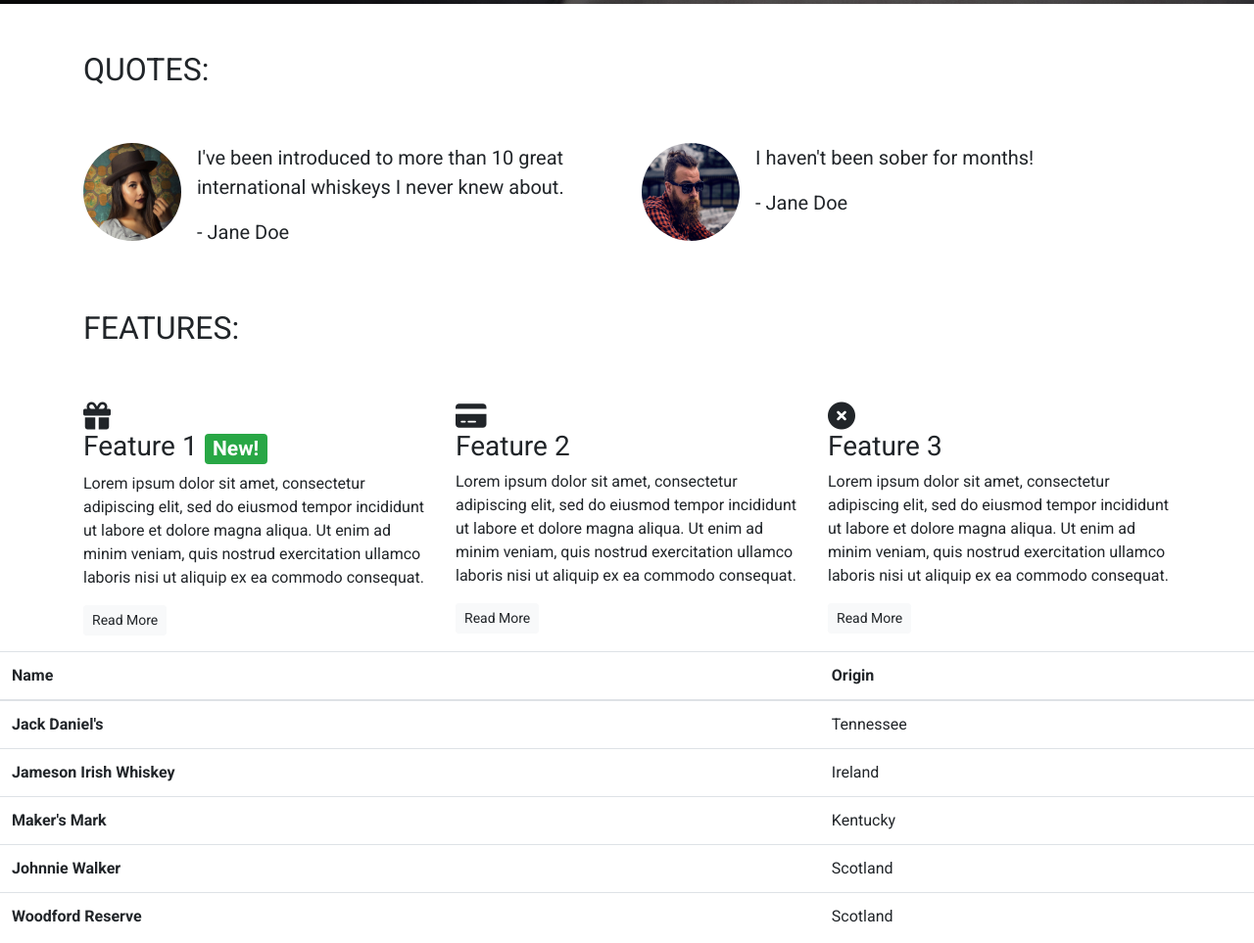
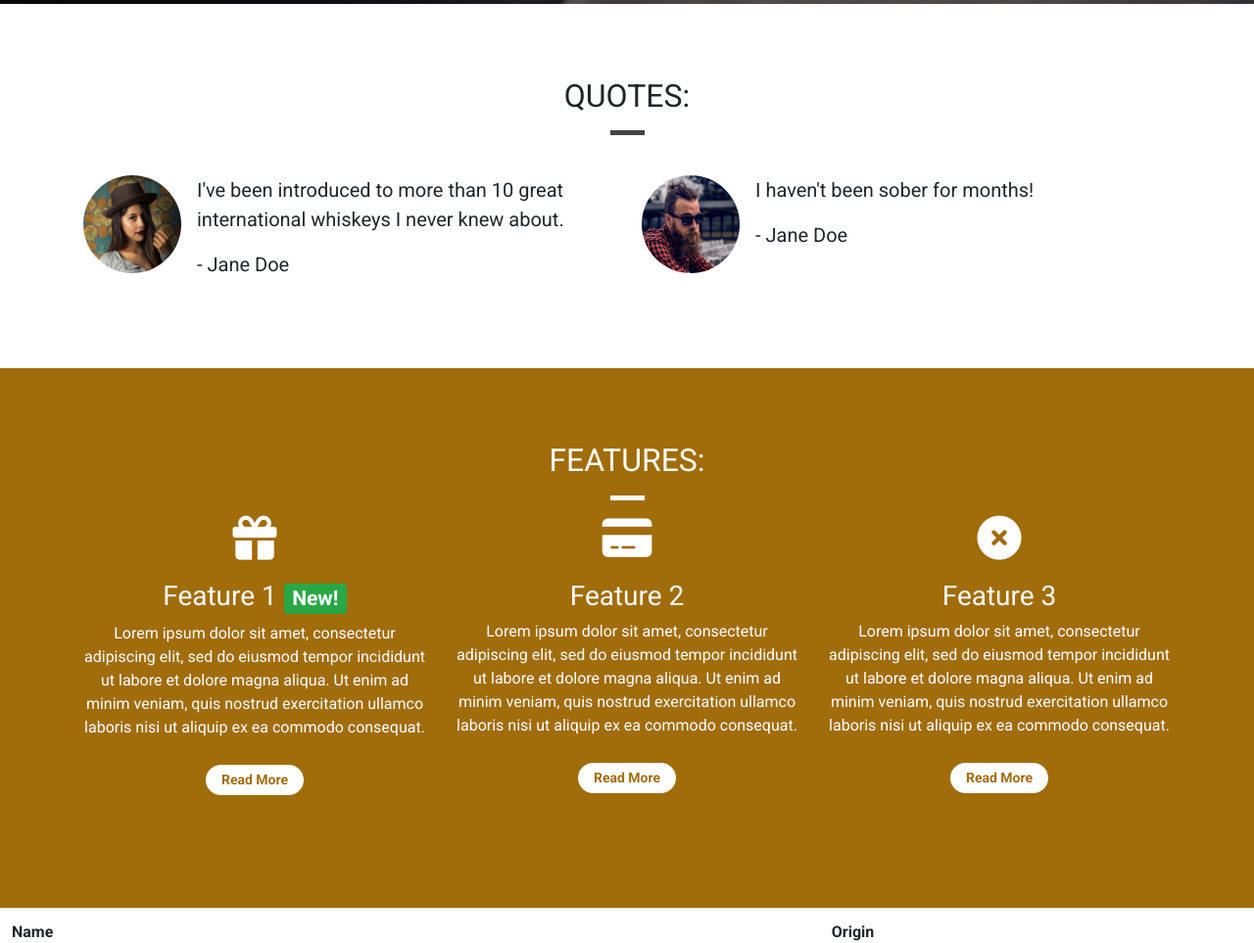
Before and after one commit to whelew/bootstrap-test, a plain HTML site: page index.html in a window 1280 px wide. Shown: the part 796-1759 px from the top of the page at 98% size. Drawn offline with nearby package versions, Linux system fonts and the light colour scheme.

Commit message:
Customised quotes and features CSS

```diff
--- a/css/style.css
+++ b/css/style.css
@@ -1,5 +1,12 @@
 body {
     font-family: 'Roboto', sans-serif;
+}
+
+.container-wrapper {}
+
+.container-wrapper--red {
+    background-color: #a16c0a;
+    color: white;
 }
 
 .alert-container .col-12 {
@@ -44,20 +51,48 @@ body {
 
 .features-container {}
 
+/* Page Headers */
+
+.page-header {
+    margin-bottom: 0;
+    border-bottom: 0;
+    text-align: center;
+}
+
+.page-header h2 {
+    margin-top: 0;
+}
+
+.quotes .page-header {
+    margin-bottom: 25px;
+}
+
 /* Block Divivder */
 
 .block-divider {
     width: 75px;
     height: 5px;
     border: 0;
+    background-color: #444;
 }
 
 .block-divider--orange {
     background-color: #a16c0a;
 }
 
+.block-divider--white {
+    background-color: white;
+}
+
 .block-divider--short {
     width: 35px;
+}
+
+/* Content Containers */
+
+.content-container {
+    padding-top: 75px;
+    padding-bottom: 75px;
 }
 
 /* Navbar */
@@ -134,3 +169,24 @@ body {
     background-color: #d68b08;
     border-color: #d68b08;
 }
+
+.feature {
+    text-align: center;
+    margin-bottom: 40px;
+}
+
+.feature i {
+    margin-bottom: 20px;
+    font-size: 45px;
+    line-height: 45px;
+}
+
+.feature .btn {
+    background-color: white;
+    border-color: white;
+    border-radius: 15px;
+    min-width: 100px;
+    font-weight: bold;
+    margin-top: 10px;
+    color: #a16c0a;
+}
--- a/index.html
+++ b/index.html
@@ -81,11 +81,13 @@
   </div>
 
   <!-- Quotes -->
-  <div class="container quotes-container">
+  <div class="container-wrapper">
+    <div class="container quotes-container content-container">
       <section class="quotes">
         <div class="row">
-        <div class="col-12 my-5">
+          <div class="col-12 page-header">
             <h2 class="text-uppercase">Quotes:</h2>
+            <hr class="block-divider block-divider--short">
           </div>
         </div>
         <div class="row">
@@ -119,13 +121,16 @@
       </section>
       <!-- /.quotes -->
     </div>
+  </div>
 
   <!-- Features -->
-  <div class="container features-container">
+  <div class="container-wrapper container-wrapper--red">
+    <div class="container features-container content-container">
       <section class="features">
         <div class="row">
-        <div class="col-12 my-5">
+          <div class="col-12 page-header">
             <h2 class="text-uppercase">Features:</h2>
+            <hr class="block-divider block-divider--short block-divider--white">
           </div>
         </div>
         <div class="row">
@@ -143,7 +148,7 @@
           </div>
           <div class="col-12 col-md-6 col-lg-4">
             <div class="feature">
-            <h3><i class="fa-solid fa-credit-card d-none d-sm-block""></i> Feature 2</h3>
+              <h3><i class="fa-solid fa-credit-card d-none d-sm-block"></i> Feature 2</h3>
             <p>Lorem ipsum dolor sit amet, consectetur adipiscing elit, sed do eiusmod tempor incididunt ut labore et
               dolore magna aliqua.
               Ut enim ad minim veniam, quis nostrud exercitation ullamco laboris nisi ut aliquip ex ea commodo
@@ -166,6 +171,7 @@
         </div>
       </section>
       <!-- /.features -->
+    </div>
   </div>
   <!-- Table -->
   <table class="table">
```
Lines whose indentation alone changed are shown as unchanged.
